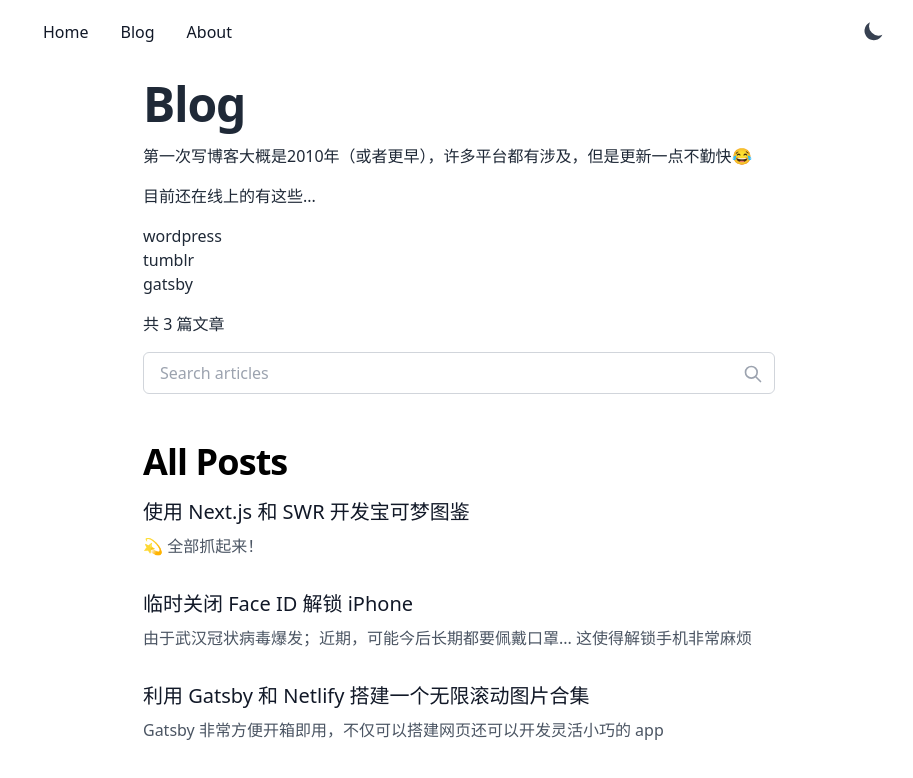
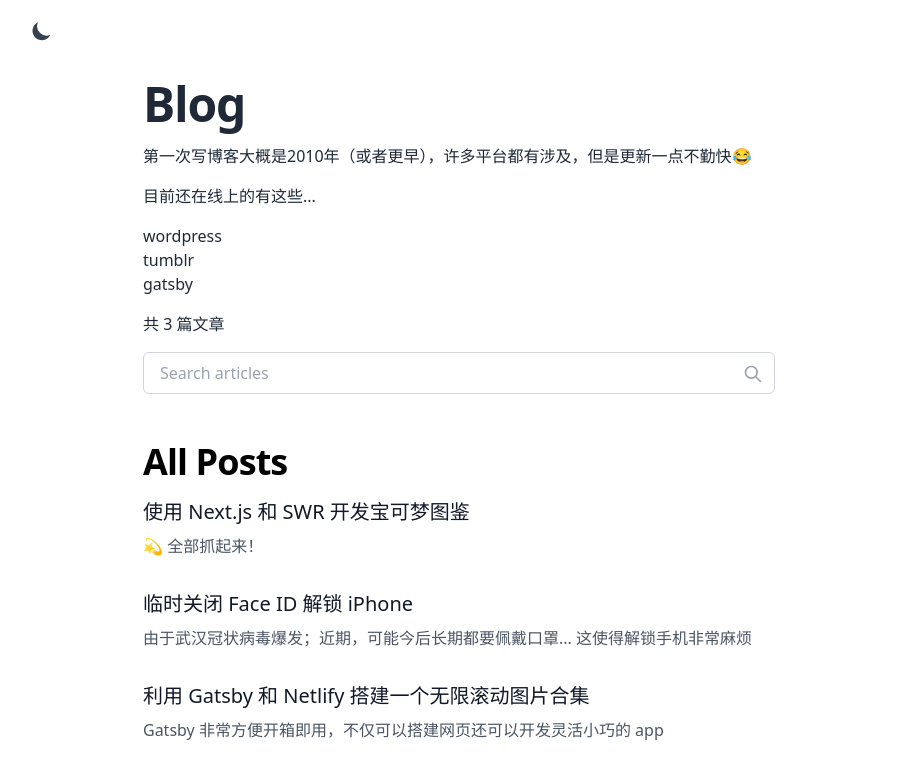
Before and after one commit to teaware/ajiang.co, a Next.js app: page /blog in a window 1280 px wide. Shown: the top 778 px of the page, without its empty margins (181-1094 px from the left). Built offline with nearby package versions, Linux system fonts and the light colour scheme; what @tailwindcss/typography would draw is missing.

Commit message:
👾 hide menu

```diff
--- a/components/Container.js
+++ b/components/Container.js
@@ -192,7 +192,7 @@
           <a href="#skip" className="sr-only focus:not-sr-only">
             Skip to content
           </a>
-          <div className="hidden sm:block">
+          {/* <div className="hidden sm:block">
             <NextLink href="/">
               <a className="p-1 sm:p-4 text-gray-900 dark:text-gray-100">
                 Home
@@ -216,7 +216,7 @@
             animate={isOpen ? 'open' : 'closed'}
           >
             <MenuToggle toggle={() => toggleOpen()} />
-          </motion.div>
+          </motion.div> */}
 
           <button
             aria-label="Toggle Dark Mode"
```
